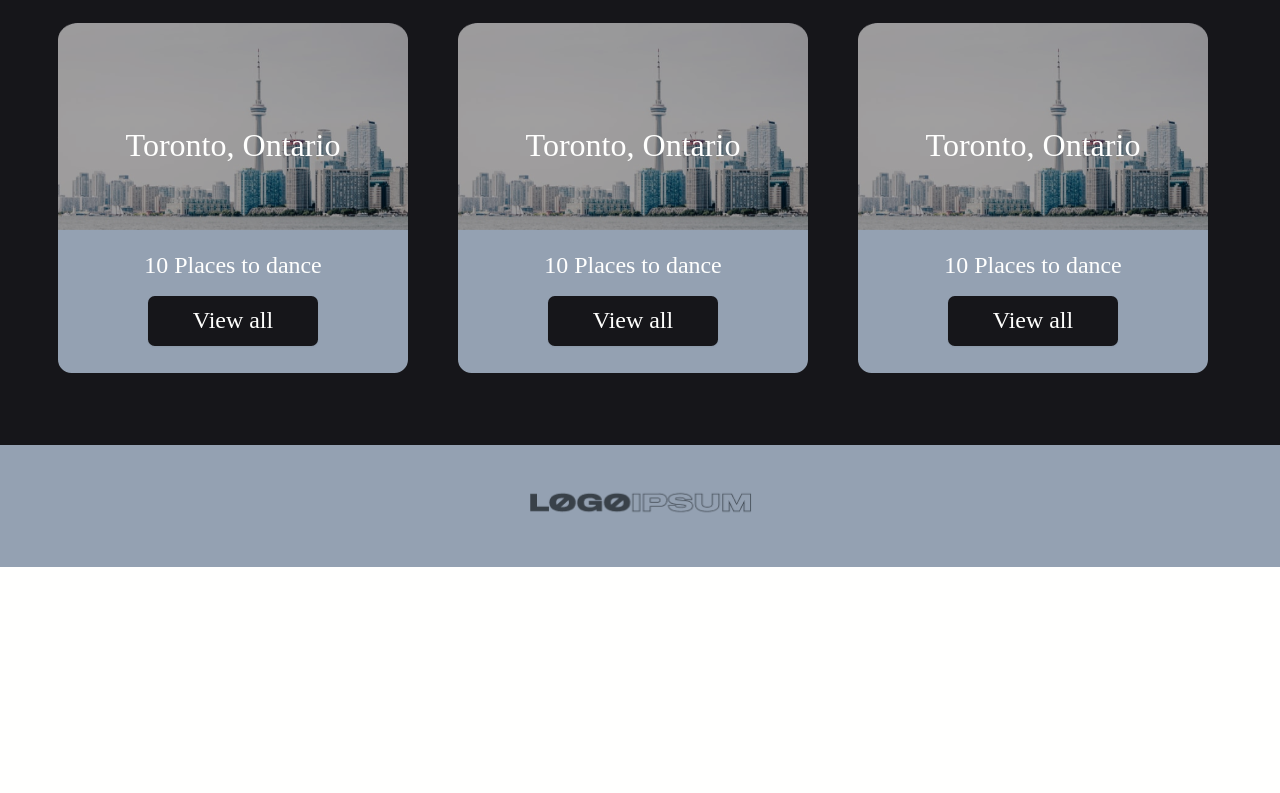
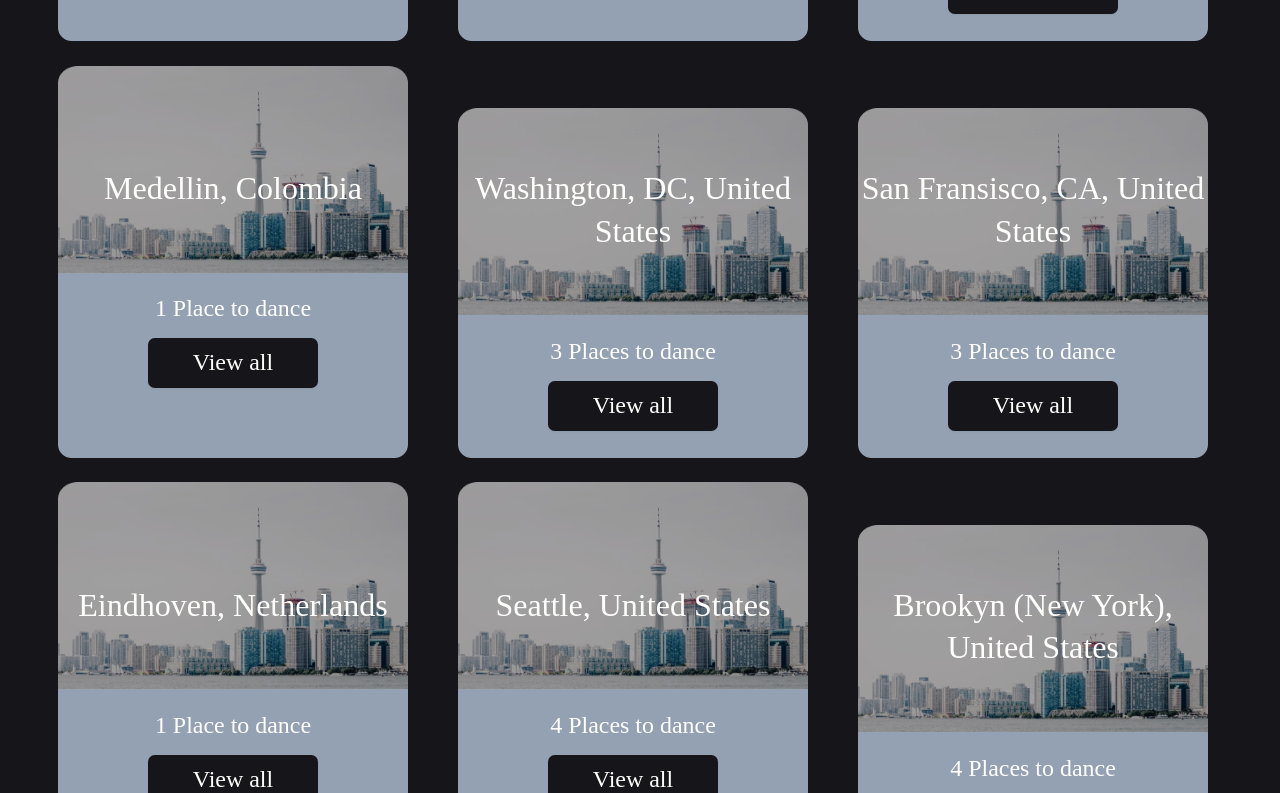
Before and after one commit to marcuspapin/dance-list-nextjs, a Next.js app: page / in a window 1280 px wide. Shown: the part 1047-1840 px from the top of the page. Before the commit the page ends 1614 px from the top, so only its background shows below. Built offline with nearby package versions, Linux system fonts and the light colour scheme.

Commit message:
add logic to read and display location

```diff
--- a/components/CityCard/index.tsx
+++ b/components/CityCard/index.tsx
@@ -1,12 +1,14 @@
 import Image from 'next/image'
 import { Button } from 'ui-library'
 
-const CityCard = () => (
+const CityCard = ({
+  city: { location, count },
+}: {
+  city: { location: string; count: number }
+}) => (
   <div className="flex flex-col w-[350px] bg-gray rounded-xl m-4 mt-24">
     <div>
-      <p className="relative -mb-32 z-10 text-h4 text-light">
-        Toronto, Ontario
-      </p>
+      <p className="relative -mb-32 z-10 text-h4 text-light">{location}</p>
       <Image
         src="/toronto.png"
         width={350}
@@ -16,7 +18,9 @@ const CityCard = () => (
     </div>
 
     <div className="text-center py-3">
-      <p className="text-h5 text-light">10 Places to dance</p>
+      <p className="text-h5 text-light">
+        {count} Place{count > 1 && 's'} to dance
+      </p>
       <Button
         type="button"
         variant="dark"
--- /dev/null
+++ b/helpers/helpers.ts
@@ -0,0 +1,29 @@
+import places from 'data/places.json'
+
+function getLocation() {
+  const locations = places.map(
+    ({ city, country }: { city: string; country: string }) =>
+      `${city.trim()}, ${country.trim()}`
+  )
+
+  const countOfEachLocation = {}
+  locations.forEach((location) => {
+    countOfEachLocation[location] = (countOfEachLocation[location] || 0) + 1
+  })
+
+  // use new Set to remove duplicates, then convert back to an array
+  const nonDuplicateLocations = Array.from(new Set(locations))
+
+  const formattedLocations = nonDuplicateLocations.map((location) => {
+    const count = countOfEachLocation[location]
+
+    return {
+      location,
+      count,
+    }
+  })
+
+  return formattedLocations
+}
+
+export { getLocation }
--- a/pages/index.tsx
+++ b/pages/index.tsx
@@ -1,10 +1,12 @@
+import { getLocation } from 'helpers/helpers'
+
 import CityCard from 'components/CityCard'
 import DanceBackground from 'components/DanceBackground'
 import Navigation from 'components/Navigation'
 import Footer from 'components/Footer'
 
 function HomePage() {
-  const arr = [1, 2, 3, 4, 5, 6]
+  const locations = getLocation()
   return (
     <>
       <Navigation />
@@ -17,8 +19,8 @@ function HomePage() {
           </h2>
 
           <div className="pt-8 grid content-center grid-cols-1 lg:grid-cols-2 xl:grid-cols-3">
-            {arr.map((_, i) => (
-              <CityCard key={i} />
+            {locations.map((location, i) => (
+              <CityCard key={i} city={location} />
             ))}
           </div>
         </div>
```
